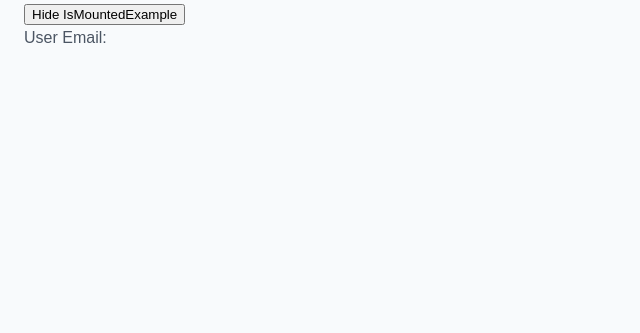
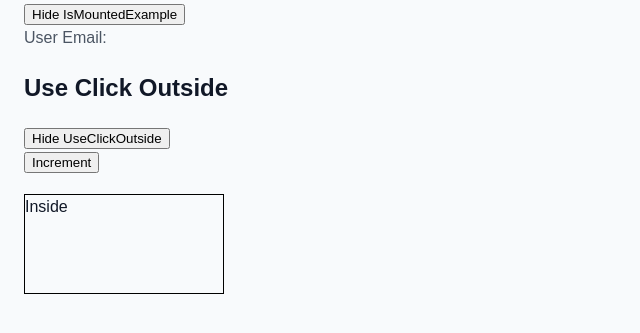
Before and after one commit to FSou1/react, a React (Vite) app in the folder useRef/: page / in a window 1280 px wide. Shown: the part 589-922 px from the top of the page, without its empty margins (0-640 px from the left). Before the commit the page ends 800 px from the top, so only its background shows below. Built offline with nearby package versions, Linux system fonts and the light colour scheme; no server answers.

Commit message:
feat: add useClickOutside

```diff
--- a/useRef/src/App.jsx
+++ b/useRef/src/App.jsx
@@ -3,6 +3,7 @@ import { useIsFirstRender } from './useIsFirstRender'
 import { usePrevious } from './usePrevious'
 import Stopwatch from './Stopwatch'
 import IsMountedExample from './IsMountedExample'
+import Menu from './Menu'
 
 import './App.css'
 
@@ -26,6 +27,7 @@ function App () {
   console.log('#5 after usePrevious')
 
   const [hideIsMountedExample, setHideIsMountedExample] = useState(false)
+  const [hideUseClickOutside, setHideUseClickOutside] = useState(false)
 
   return (
     <main className='app'>
@@ -52,6 +54,12 @@ function App () {
         {hideIsMountedExample ? 'Show' : 'Hide'} IsMountedExample
       </button>
       {!hideIsMountedExample && <IsMountedExample />}
+
+      <h2>Use Click Outside</h2>
+      <button onClick={() => setHideUseClickOutside(prev => !prev)}>
+        {hideUseClickOutside ? 'Show' : 'Hide'} UseClickOutside
+      </button>
+      {!hideUseClickOutside && <Menu />}
     </main>
   )
 }
--- /dev/null
+++ b/useRef/src/Menu.jsx
@@ -0,0 +1,27 @@
+import { useState } from 'react'
+import useClickOutside from './useClickOutside'
+
+export default function Menu () {
+  const [count, setCount] = useState(0)
+
+  const ref = useClickOutside(() => {
+    console.log('count =', count)
+  })
+
+  return (
+    <div>
+      <button onClick={() => setCount(c => c + 1)}>Increment</button>
+      <div
+        ref={ref}
+        style={{
+          width: 200,
+          height: 100,
+          border: '1px solid black',
+          marginTop: 20
+        }}
+      >
+        Inside
+      </div>
+    </div>
+  )
+}
--- /dev/null
+++ b/useRef/src/useClickOutside.ts
@@ -0,0 +1,29 @@
+import { useRef, useEffect } from 'react'
+
+function useClickOutside (onClickOutside) {
+  const ref = useRef(null)
+  const callbackRef = useRef(onClickOutside)
+
+  useEffect(() => {
+    callbackRef.current = onClickOutside
+  }, [onClickOutside])
+
+  useEffect(() => {
+    const handleClick = event => {
+      if (ref.current && !ref.current.contains(event.target)) {
+        callbackRef.current()
+      }
+    }
+
+    document.addEventListener('pointerdown', handleClick)
+
+    return () => {
+      console.log('clean up')
+      document.removeEventListener('pointerdown', handleClick)
+    }
+  }, [])
+
+  return ref
+}
+
+export default useClickOutside
```
